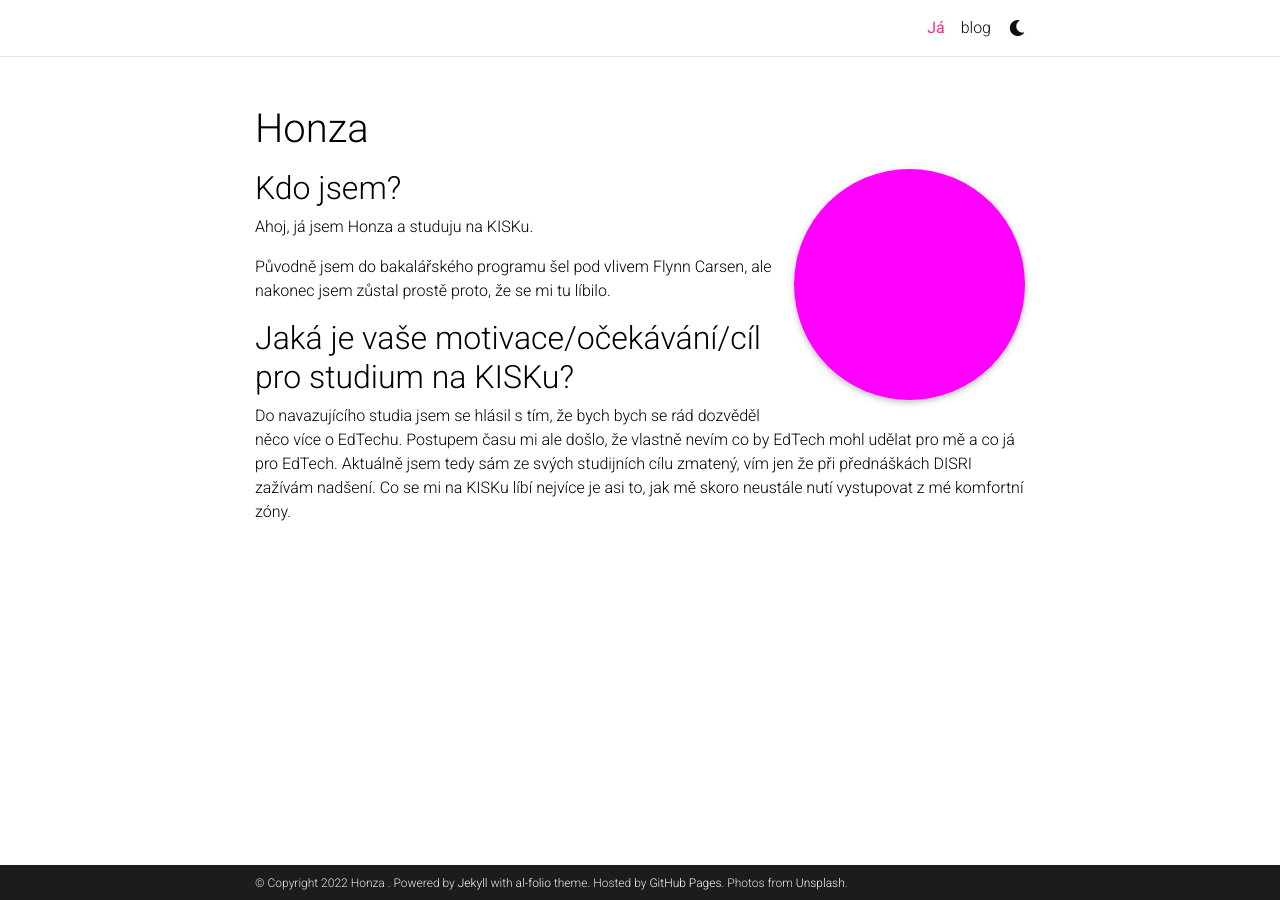
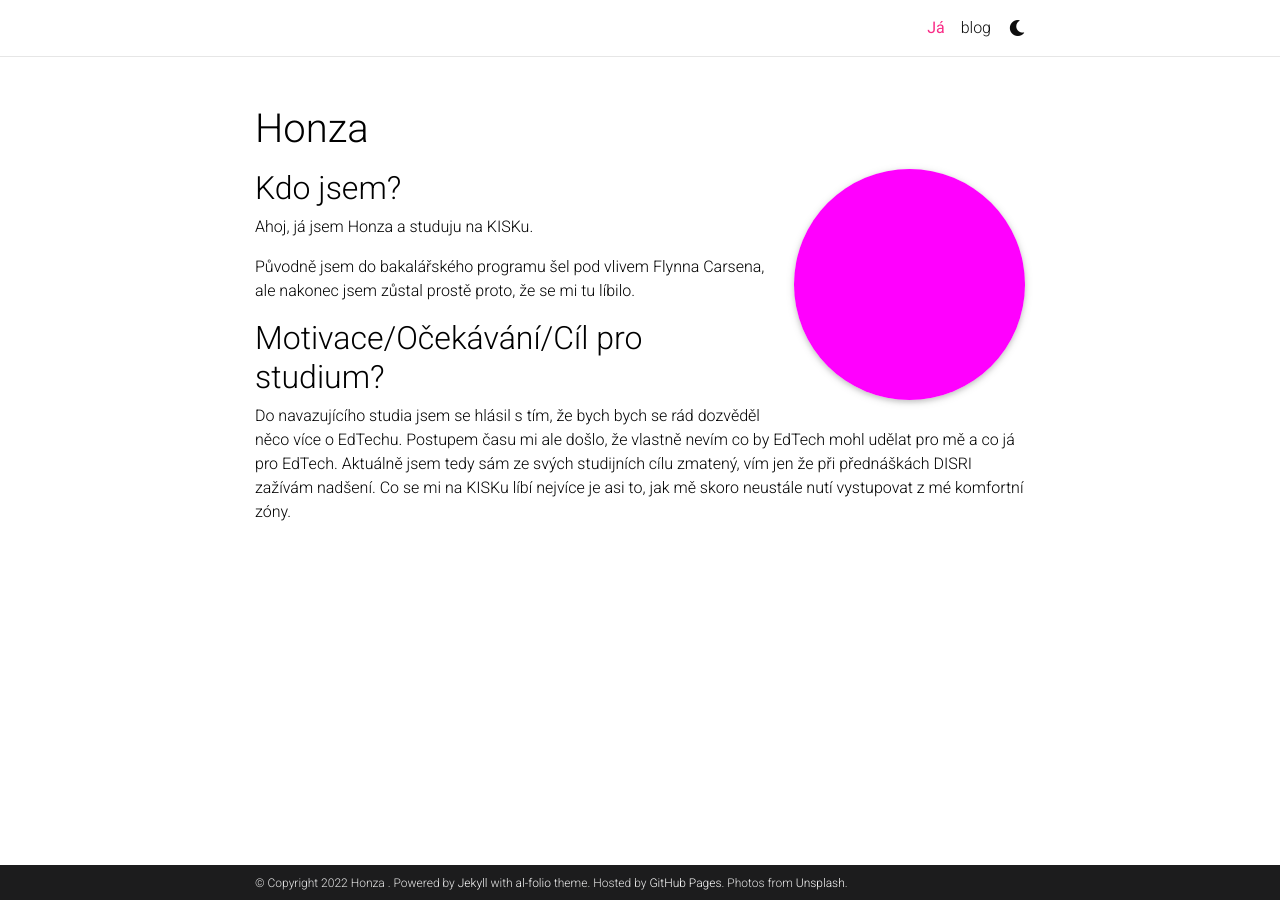
Before and after one commit to Honza-B1234/Honza-B1234.github.io, a Jekyll site: the page built from _pages/about.md, in a window 1280 px wide. Built offline with Jekyll 4.4.1, drawn with Linux system fonts in a browser that asks for light colours; full-size pictures stand in for the smaller copies a plugin makes; comment, search, counter and statistics services are not loaded; a style sheet for code colours, icons or effects is not loaded.

Commit message:
Update about

```diff
--- a/_pages/about.md
+++ b/_pages/about.md
@@ -19,8 +19,8 @@ social: false  # includes social icons at the bottom of the page
 
 Ahoj, já jsem Honza a studuju na KISKu.
 
-Původně jsem do bakalářského programu šel pod vlivem Flynn Carsen, ale nakonec jsem zůstal prostě proto, že se mi tu líbilo.
+Původně jsem do bakalářského programu šel pod vlivem Flynna Carsena, ale nakonec jsem zůstal prostě proto, že se mi tu líbilo.
 
-## Jaká je vaše motivace/očekávání/cíl pro studium na KISKu?
+## Motivace/Očekávání/Cíl pro studium?
 
 Do navazujícího studia jsem se hlásil s tím, že bych bych se rád dozvěděl něco více o EdTechu. Postupem času mi ale došlo, že vlastně nevím co by EdTech mohl udělat pro mě a co já pro EdTech. Aktuálně jsem tedy sám ze svých studijních cílu zmatený, vím jen že při přednáškách DISRI zažívám nadšení. Co se mi na KISKu líbí nejvíce je asi to, jak mě skoro neustále nutí vystupovat z mé komfortní zóny.
```
